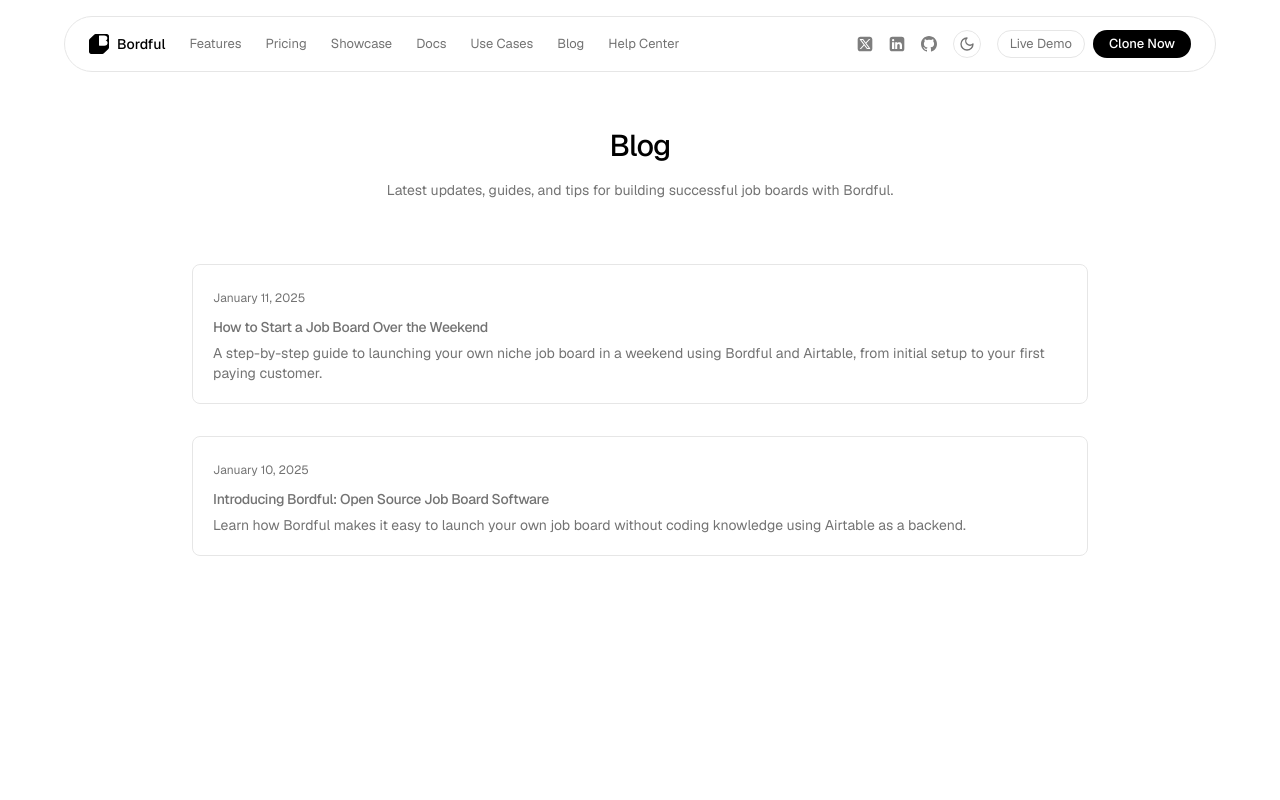
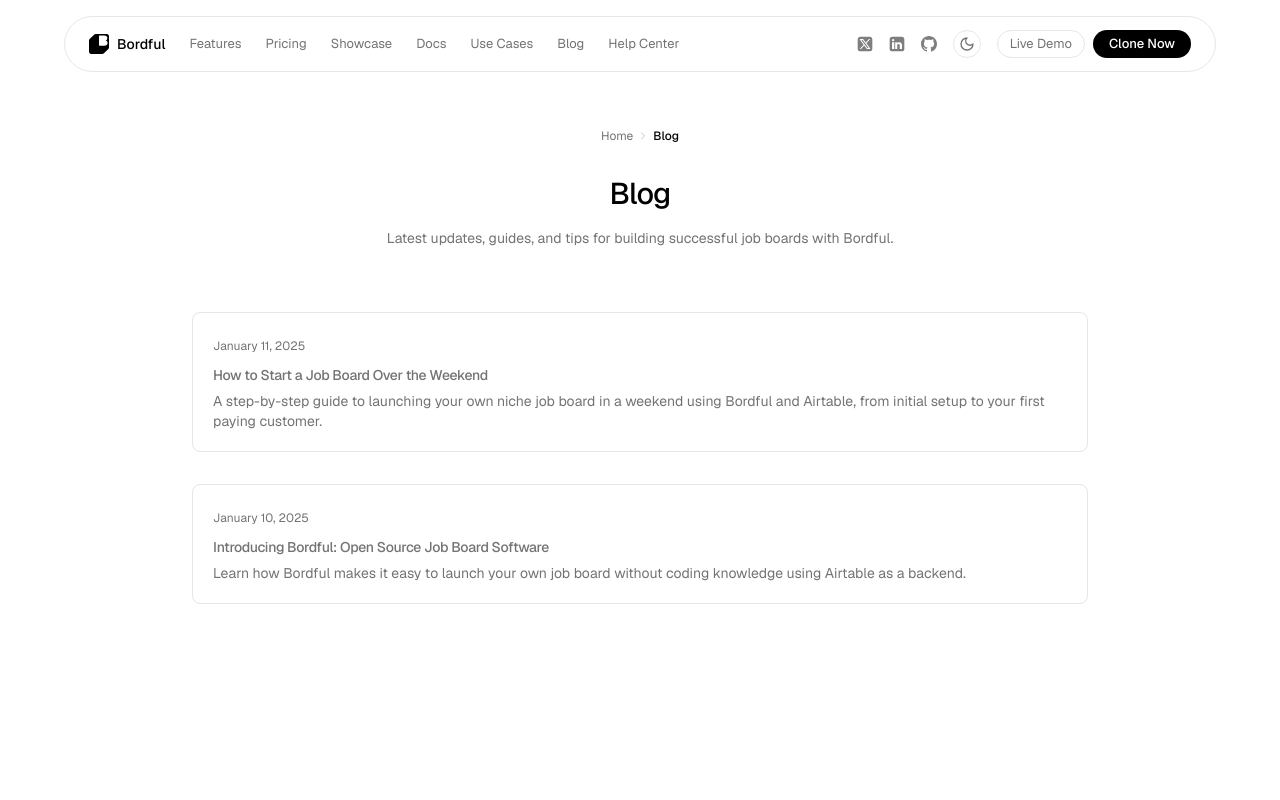
Before and after one commit to craftyme/bordful-marketing, a Next.js app: page /blog in a window 1280 px wide. Shown: the top 800 px of the page. Built offline with nearby package versions, Linux system fonts and the light colour scheme.

Commit message:
breadcrumb fixes

```diff
--- a/app/blog/[slug]/page.tsx
+++ b/app/blog/[slug]/page.tsx
@@ -8,6 +8,7 @@
 import { ArticleLayout } from "@/components/article-layout";
 import { TableOfContents } from "@/components/table-of-contents";
 import { extractHeadings } from "@/lib/mdx";
+import { Breadcrumbs } from "@/components/ui/breadcrumbs";
 
 export async function generateStaticParams() {
   const posts = getAllPosts();
@@ -50,6 +51,14 @@
     <div className="flex min-h-screen flex-col">
       <Section className="pt-24 md:pt-32">
         <Container>
+          <Breadcrumbs
+            className="mb-8"
+            items={[
+              { label: "Home", href: "/" },
+              { label: "Blog", href: "/blog" },
+              { label: post.title, href: `/blog/${post.slug}` },
+            ]}
+          />
           <div className="mx-auto flex max-w-[calc(42rem+16rem+2.5rem)] gap-10">
             <div className="flex-1 max-w-2xl">
               <ArticleLayout
@@ -57,12 +66,14 @@
                 description={post.description}
                 content={post.content}
                 date={post.date}
-                badge={{
-                  text: "Blog Post",
-                }}
               >
                 <div className="text-xs text-muted-foreground">
-                  By {post.author}
+                  By {post.author} •{" "}
+                  {new Date(post.date).toLocaleDateString("en-US", {
+                    month: "long",
+                    day: "numeric",
+                    year: "numeric",
+                  })}
                 </div>
               </ArticleLayout>
 
--- a/app/blog/page.tsx
+++ b/app/blog/page.tsx
@@ -4,6 +4,7 @@
 import { SectionHeader } from "@/components/ui/section-header";
 import { BlogCard } from "@/components/blog";
 import { getAllPosts } from "@/lib/blog";
+import { Breadcrumbs } from "@/components/ui/breadcrumbs";
 
 export const metadata = {
   title: "Blog - Bordful",
@@ -18,6 +19,7 @@
     <div className="flex min-h-screen flex-col">
       <Section className="pt-24 md:pt-32">
         <Container>
+          <Breadcrumbs className="mb-8" />
           <div className="mx-auto max-w-4xl">
             <div className="text-center">
               <SectionHeader
--- a/components/ui/breadcrumbs.tsx
+++ b/components/ui/breadcrumbs.tsx
@@ -20,7 +20,7 @@
   className?: string;
 }
 
-// Map of URL segments to properly formatted labels
+// Move LABEL_MAP outside to prevent recreation on renders
 const LABEL_MAP: Record<string, string> = {
   "use-cases": "Use Cases",
   help: "Help Center",
@@ -31,8 +31,24 @@
   contact: "Contact",
 };
 
+// Helper function to format segment
+const formatSegment = (segment: string): string => {
+  return (
+    LABEL_MAP[segment] ||
+    segment
+      .split("-")
+      .map((word) => word.charAt(0).toUpperCase() + word.slice(1))
+      .join(" ")
+  );
+};
+
 export function Breadcrumbs({ items, className }: BreadcrumbsProps) {
   const pathname = usePathname();
+
+  // Basic error handling for invalid pathname
+  if (!pathname) {
+    return null;
+  }
 
   // If no items provided, generate from pathname
   const breadcrumbs =
@@ -42,13 +58,7 @@
       .filter(Boolean)
       .map((segment, index, array) => {
         const href = `/${array.slice(0, index + 1).join("/")}`;
-        // Use the mapped label if available, otherwise format the segment
-        const label =
-          LABEL_MAP[segment] ||
-          segment
-            .split("-")
-            .map((word) => word.charAt(0).toUpperCase() + word.slice(1))
-            .join(" ");
+        const label = formatSegment(segment);
         return { label, href };
       });
 
@@ -57,12 +67,15 @@
     breadcrumbs.unshift({ label: "Home", href: "/" });
   }
 
+  // Limit breadcrumbs to prevent extremely long trails
+  const limitedBreadcrumbs = breadcrumbs.slice(0, 5);
+
   // Generate JSON-LD schema
   const jsonLd = {
     "@context": "https://schema.org",
     "@type": "BreadcrumbList",
     "@id": `https://bordful.com${pathname}#breadcrumb`,
-    itemListElement: breadcrumbs.map((item, index) => ({
+    itemListElement: limitedBreadcrumbs.map((item, index) => ({
       "@type": "ListItem",
       position: index + 1,
       item: {
@@ -79,22 +92,30 @@
         type="application/ld+json"
         dangerouslySetInnerHTML={{ __html: JSON.stringify(jsonLd) }}
       />
+      <nav aria-label="Breadcrumb navigation">
         <Breadcrumb className={className}>
           <BreadcrumbList>
-          {breadcrumbs.map((item, index) => (
+            {limitedBreadcrumbs.map((item, index) => (
               <React.Fragment key={item.href}>
                 <BreadcrumbItem>
-                {index === breadcrumbs.length - 1 ? (
-                  <BreadcrumbPage>{item.label}</BreadcrumbPage>
+                  {index === limitedBreadcrumbs.length - 1 ? (
+                    <BreadcrumbPage aria-current="page">
+                      {item.label}
+                    </BreadcrumbPage>
                   ) : (
-                  <BreadcrumbLink href={item.href}>{item.label}</BreadcrumbLink>
+                    <BreadcrumbLink href={item.href}>
+                      {item.label}
+                    </BreadcrumbLink>
                   )}
                 </BreadcrumbItem>
-              {index < breadcrumbs.length - 1 && <BreadcrumbSeparator />}
+                {index < limitedBreadcrumbs.length - 1 && (
+                  <BreadcrumbSeparator />
+                )}
               </React.Fragment>
             ))}
           </BreadcrumbList>
         </Breadcrumb>
+      </nav>
     </>
   );
 }
```
Lines whose indentation alone changed are shown as unchanged.
